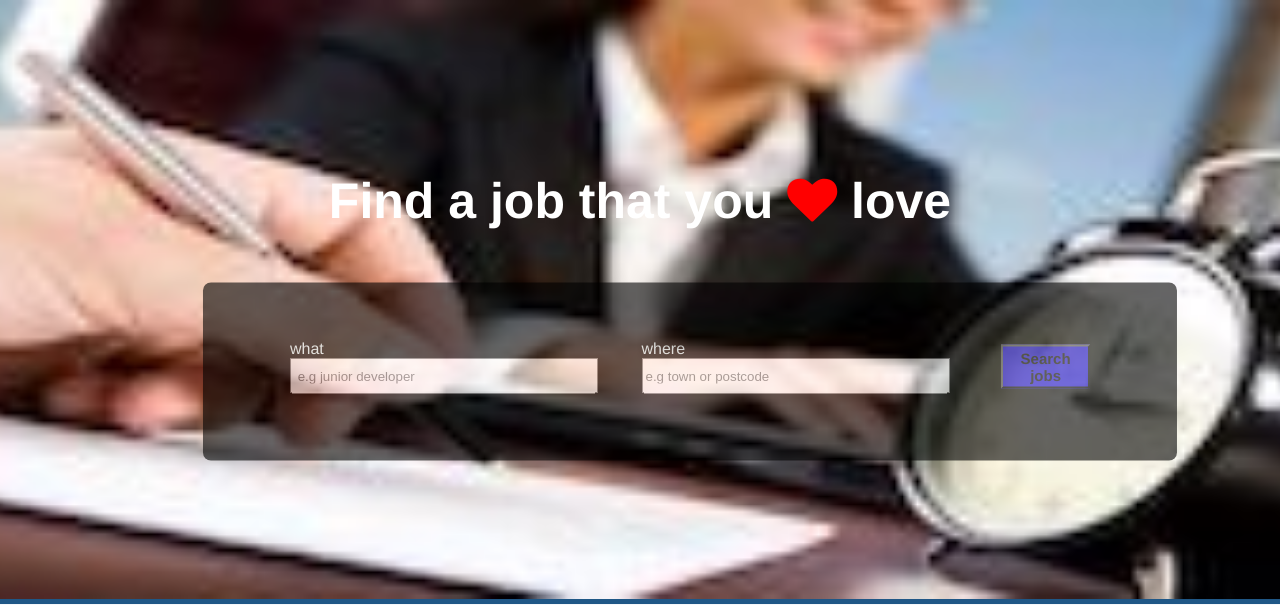
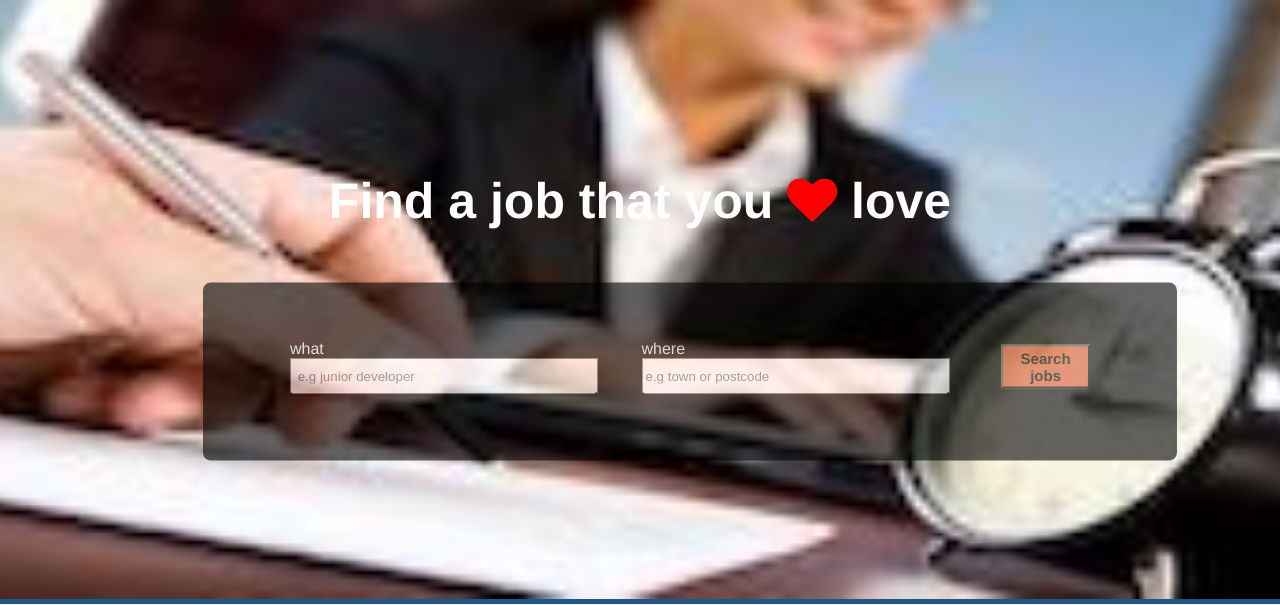
Before and after one commit to Hemlatab/Job-Portal, a PHP site: page / in a window 1280 px wide. Shown: the part 79-684 px from the top of the page. Run offline with PHP 8.4, Linux system fonts and the light colour scheme.

Commit message:
Change color on button

```diff
--- a/css/styles.css
+++ b/css/styles.css
@@ -109,7 +109,7 @@ label{
 
 #search-job{
 
-	background-color: #190ccb;
+	background-color: #d95934;
 	padding: 3px;
 	font-weight: bold;
 	font-family: Helvetica;
```
